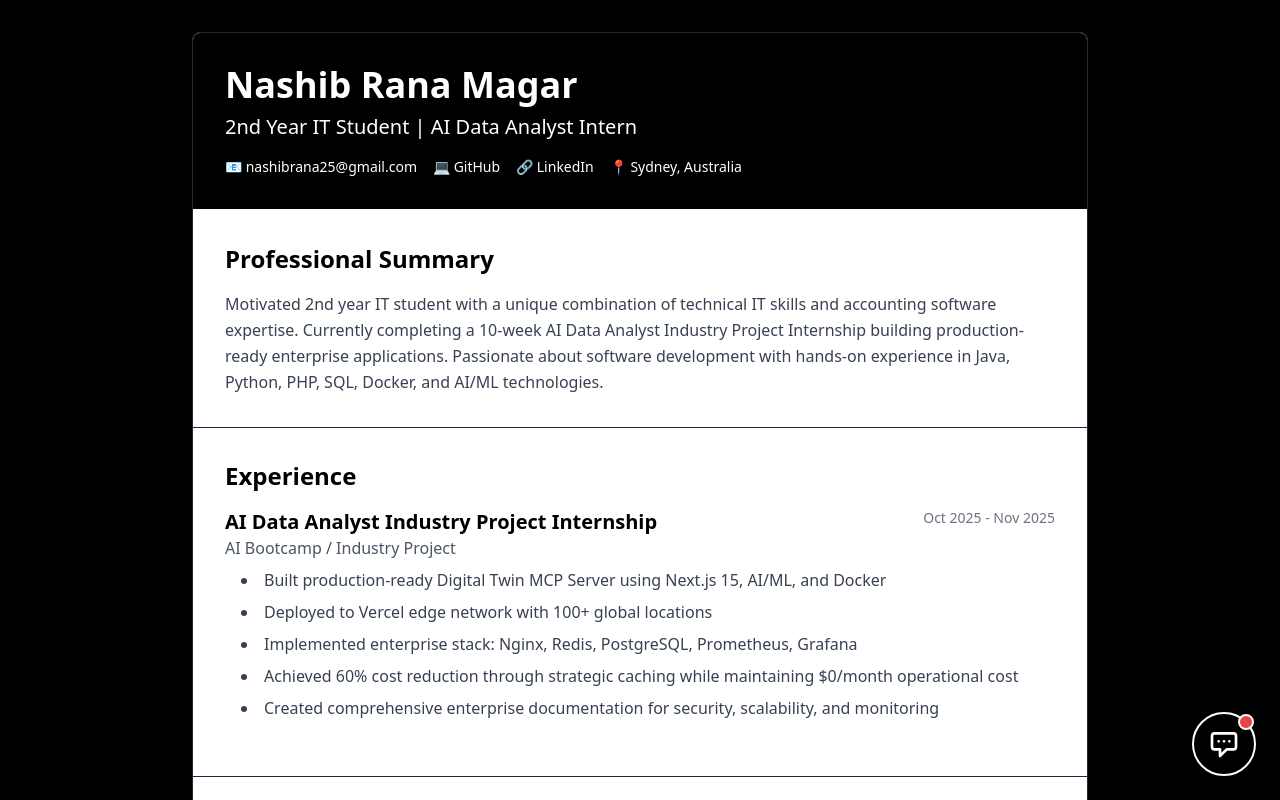
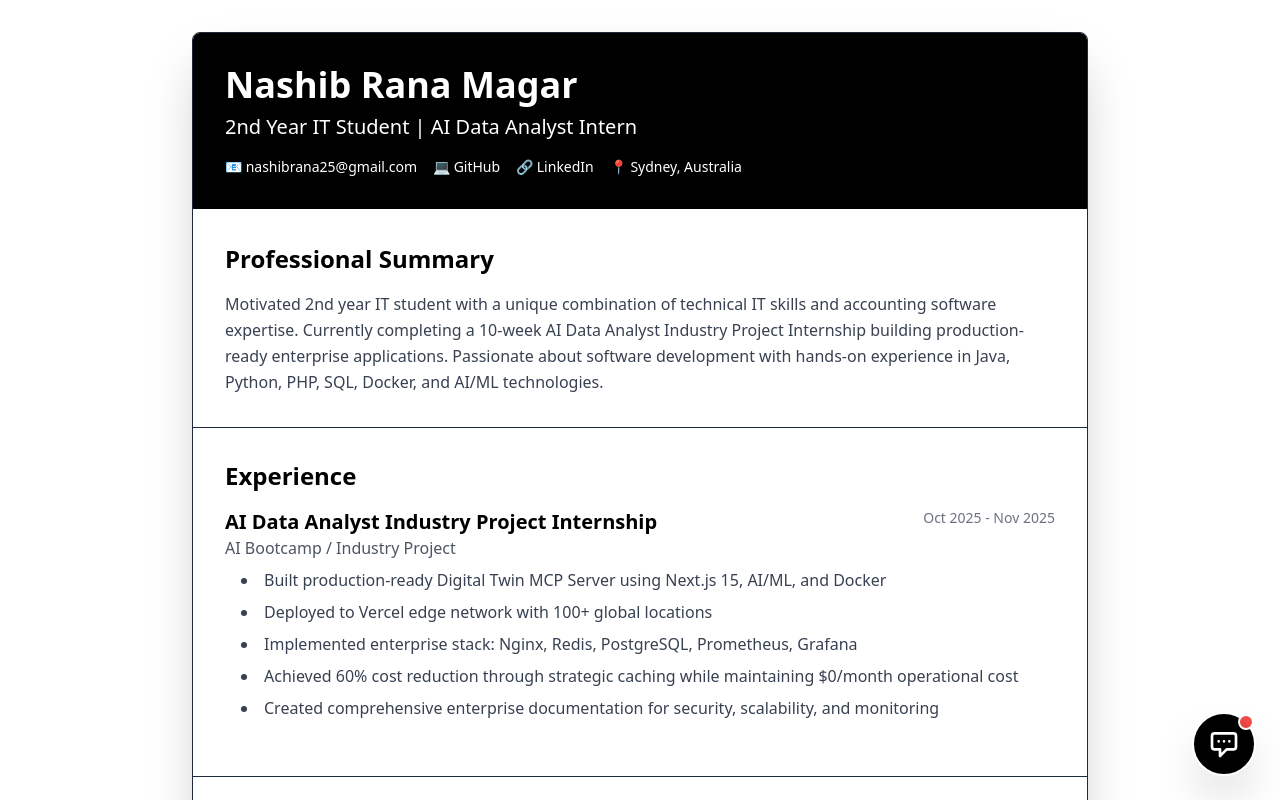
Before and after one commit to nashibrana25-code/mydigitaltwin-mcp-server, a Next.js app in the folder digital-twin-mcp/: page / in a window 1280 px wide. Shown: the top 800 px of the page. Built offline with nearby package versions, Linux system fonts and the light colour scheme.

Commit message:
Change background to white

```diff
--- a/digital-twin-mcp/app/page.tsx
+++ b/digital-twin-mcp/app/page.tsx
@@ -3,7 +3,7 @@
 
 export default function Home() {
   return (
-    <main className="min-h-screen bg-black py-8 px-4">
+    <main className="min-h-screen bg-white py-8 px-4">
       <Resume />
       <ChatWidget />
     </main>
```
